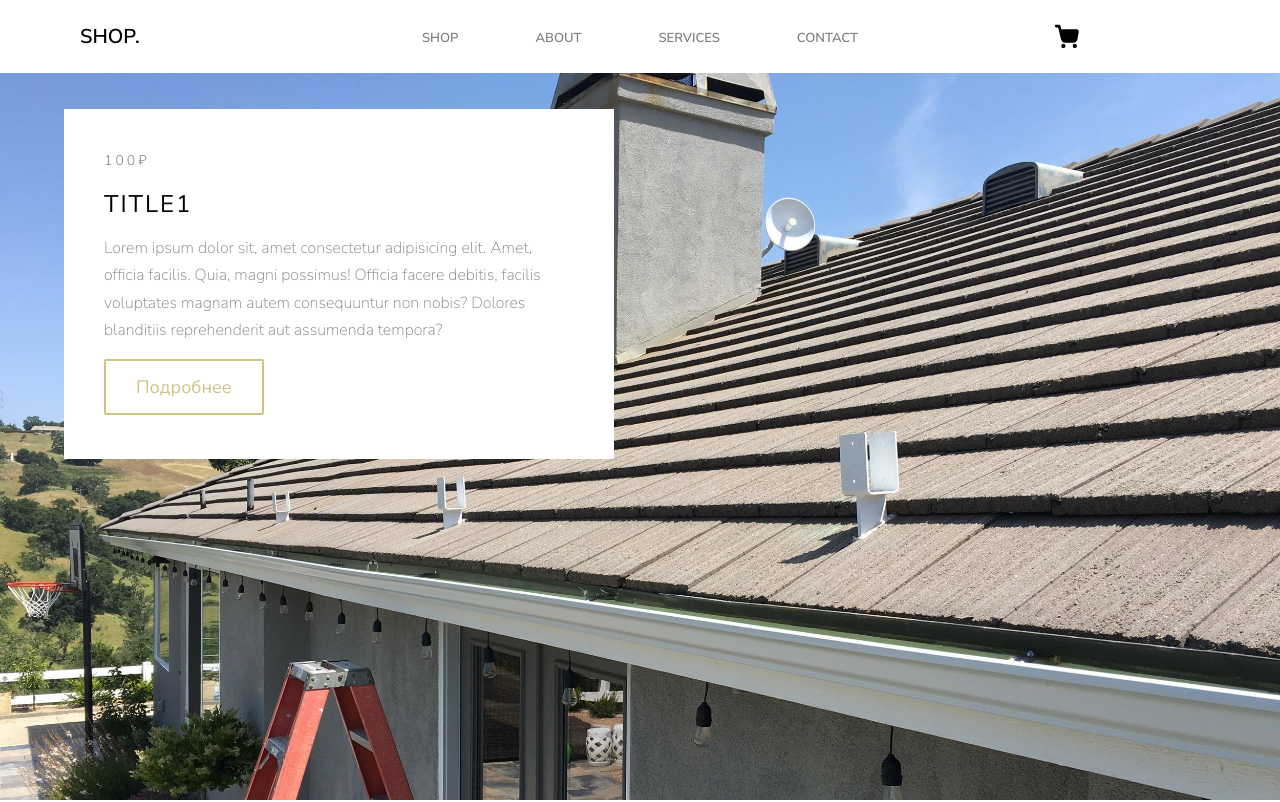
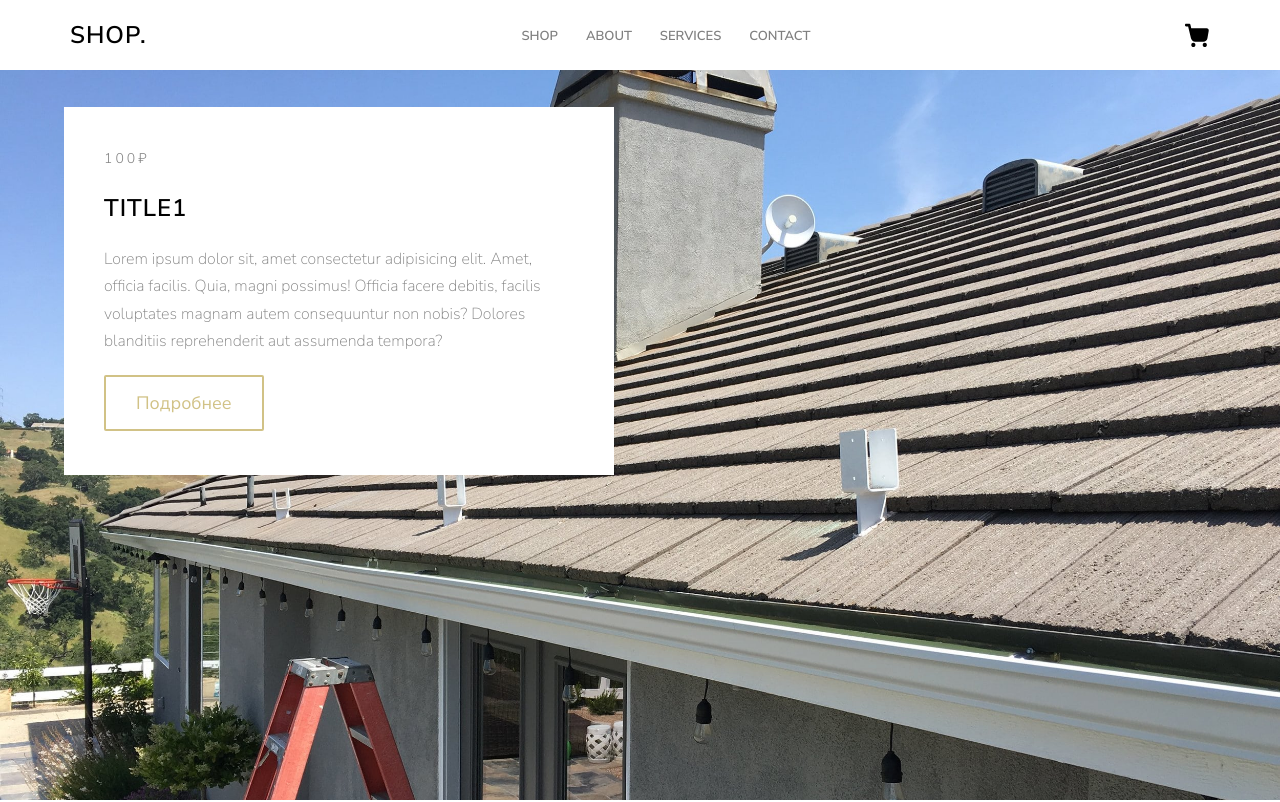
Before and after one commit to Sey-Uki/e-com, a Next.js app: page / in a window 1280 px wide. Shown: the top 802 px of the page. Built offline with nearby package versions, Linux system fonts and the light colour scheme.

Commit message:
fix: header styles

```diff
--- a/src/components/header/header.module.css
+++ b/src/components/header/header.module.css
@@ -1,55 +1,33 @@
 .header {
   padding: 18px 0;
-  height: 73px;
-  background: #fff;
+  height: 70px;
 }
 
 .container {
   height: 100%;
+  justify-content: space-between;
 }
 
 .nav {
-  width: 50%;
+  list-style: none;
+  display: flex;
 }
 
-.nav ul {
-  display: flex;
-  justify-content: space-evenly;
-}
-
-.nav ul li {
-  list-style: none;
-}
-
-.nav ul li a {
+.nav a {
   font-size: 13px;
   font-weight: 600;
-  padding: 30px 10px;
+  padding: 30px 14px;
   text-transform: uppercase;
   color: rgba(0, 0, 0, 0.5);
   -webkit-transition: 0.5s;
   -o-transition: 0.5s;
   transition: 0.5s;
-  text-decoration: none;
 }
 
-.nav ul li a:hover {
+.nav a:hover {
   color: #000;
-}
-
-.title {
-  padding: 5px 10px;
-  font-size: 20px;
-  font-weight: bold;
-  width: 25%;
 }
 
 .title a {
   color: #000;
 }
-
-.menu {
-  display: flex;
-  justify-content: space-around;
-  width: 25%;
-}
--- a/src/components/header/header.tsx
+++ b/src/components/header/header.tsx
@@ -3,6 +3,7 @@ import Link from 'next/link';
 
 import s from './header.module.css';
 import { Container } from '../container/container';
+import { SectionTitle } from '../sectionTitle/sectionTitle';
 
 const basketIcon = '/assets/images/basket.svg';
 
@@ -11,11 +12,13 @@ export const Header = () => {
     <header className={s.header}>
       <Container extraClass={s.container}>
         <div className={s.title}>
-          <Link href="/">SHOP.</Link>
+          <SectionTitle
+            content={<Link href="/">SHOP.</Link>}
+            withMarginBottom={false}
+          />
         </div>
 
-        <div className={s.nav}>
-          <ul>
+        <ul className={s.nav}>
           <li>
             <Link href="/">Shop</Link>
           </li>
@@ -29,17 +32,8 @@ export const Header = () => {
             <Link href="/">Contact</Link>
           </li>
         </ul>
-        </div>
 
-        <div className={s.menu}>
-          <Image
-            priority
-            alt="basket"
-            height={25}
-            src={basketIcon}
-            width={25}
-          />
-        </div>
+        <Image priority alt="basket" height={25} src={basketIcon} width={25} />
       </Container>
     </header>
   );
--- a/src/components/products/products.tsx
+++ b/src/components/products/products.tsx
@@ -13,7 +13,7 @@ export const Products = () => {
       <Container extraClass={s.container}>
         <div className={s.top}>
           <p className={s.preTitle}>Cool stuff</p>
-          <SectionTitle text="Products." />
+          <SectionTitle content="Products." />
           <p className={s.slogan}>
             Dignissimos asperiores vitae velit veniam totam fuga molestias
             accusamus alias autem provident. Odit ab aliquam dolor eius.
--- a/src/components/sectionTitle/sectionTitle.module.css
+++ b/src/components/sectionTitle/sectionTitle.module.css
@@ -1,6 +1,5 @@
 .sectionTitle {
     font-size: 24px;
-    margin-bottom: 20px;
     line-height: 1.5;
     font-weight: 700;
     text-transform: uppercase;
--- a/src/components/sectionTitle/sectionTitle.tsx
+++ b/src/components/sectionTitle/sectionTitle.tsx
@@ -1,9 +1,17 @@
 import s from './sectionTitle.module.css';
 
 type Props = {
-  text: string;
+  content: string | JSX.Element;
+  withMarginBottom?: boolean;
 };
 
-export const SectionTitle = ({ text }: Props) => {
-  return <h2 className={s.sectionTitle}>{text}</h2>;
+export const SectionTitle = ({ content, withMarginBottom = true }: Props) => {
+  return (
+    <h2
+      className={s.sectionTitle}
+      style={{ marginBottom: withMarginBottom ? 20 : 0 }}
+    >
+      {content}
+    </h2>
+  );
 };
--- a/src/components/slider/card/card.module.css
+++ b/src/components/slider/card/card.module.css
@@ -12,7 +12,7 @@
 }
 
 .card p {
-    margin-bottom: 15px;
+    margin-bottom: 20px;
     line-height: 1.7;
     color: #828282;
 }
@@ -20,12 +20,3 @@
 .description {
     font-weight: 200;
 }
-
-.title {
-    font-size: 24px;
-    font-weight: 400;
-    text-transform: uppercase;
-    letter-spacing: 2px;
-
-    margin: 0 0 15px 0;
-}
--- a/src/components/slider/card/card.tsx
+++ b/src/components/slider/card/card.tsx
@@ -1,6 +1,7 @@
 import s from './card.module.css';
 import { Button } from '../../button/button';
 import { Price } from '../../price/price';
+import { SectionTitle } from '../../sectionTitle/sectionTitle';
 
 type Props = {
   title: string;
@@ -12,7 +13,7 @@ export const Card = ({ title, price, description }: Props) => {
   return (
     <div className={s.card}>
       <Price text={`${price}₽`} />
-      <h2 className={s.title}>{title}</h2>
+      <SectionTitle content={title} />
       <p className={s.description}>{description}</p>
       <Button text="Подробнее" />
     </div>
--- a/src/components/slider/slider.module.css
+++ b/src/components/slider/slider.module.css
@@ -1,7 +1,7 @@
 .slider {
     position: relative;
     width: 100%;
-    height: calc(100vh - 73px);
+    height: calc(100vh - 70px);
     overflow: hidden;
 }
 
--- a/src/styles/globals.css
+++ b/src/styles/globals.css
@@ -85,11 +85,5 @@ button {
 }
 
 a {
-  color: inherit;
   text-decoration: none;
-  color: white;
 }
-
-a:hover {
-  text-decoration: underline;
-}
```
Lines whose indentation alone changed are shown as unchanged.
